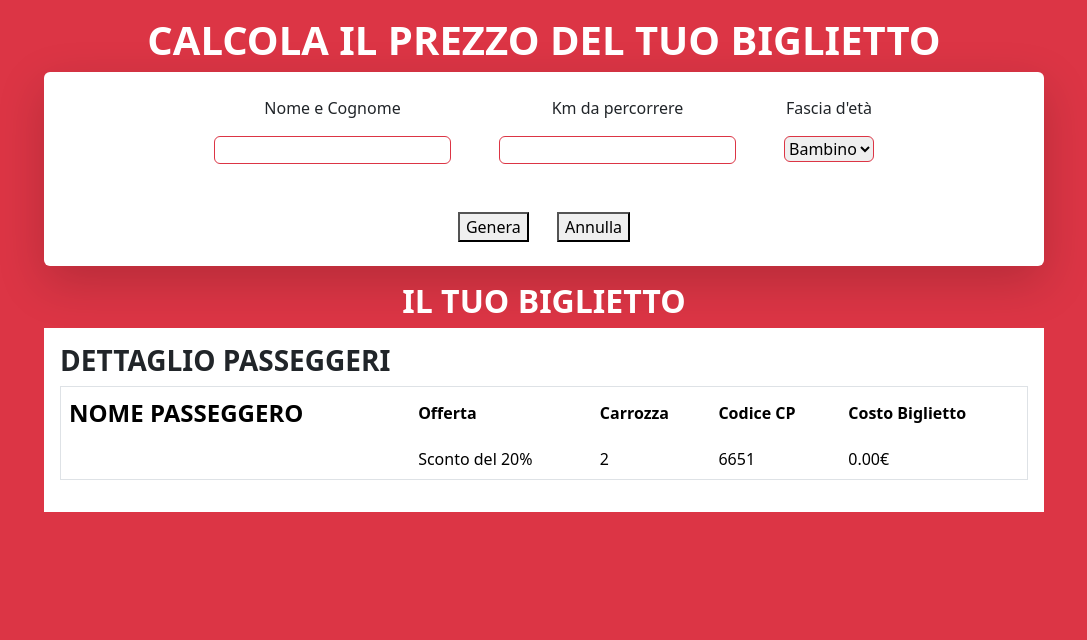
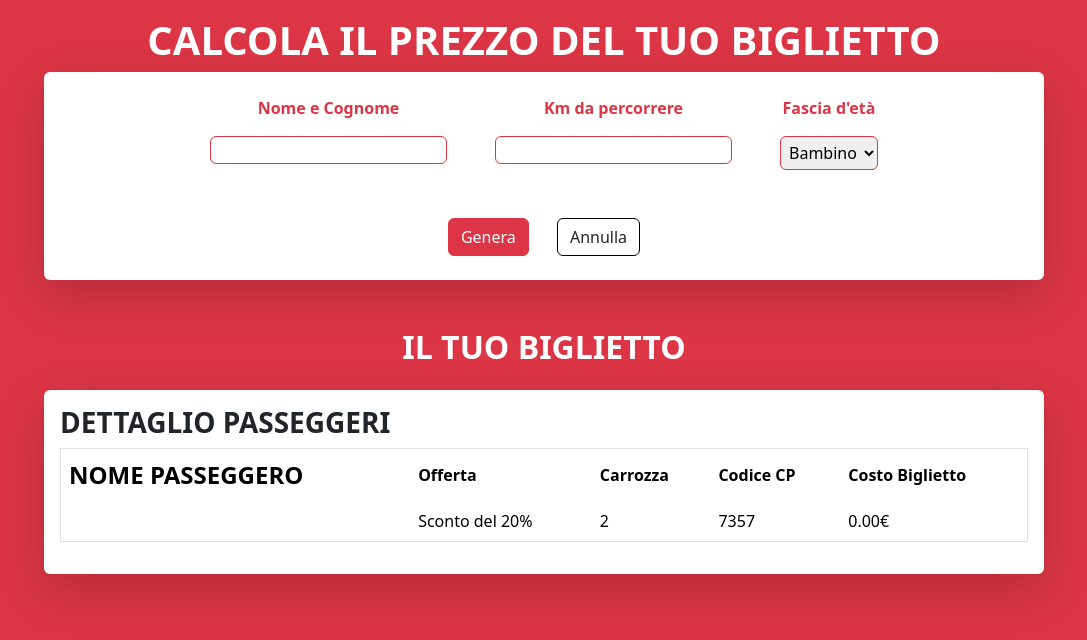
Before and after one commit to marcovittoriozacca/js-biglietto-treno-form, a plain HTML site: page index.html in a window 1280 px wide. Both pictures are taken after a click on the button "Genera". Shown: the whole page, without its empty margins (96-1183 px from the left). Drawn offline with nearby package versions, Linux system fonts and the light colour scheme.

Commit message:
feat: style + comment on js file

```diff
--- a/Assets/JS/main.js
+++ b/Assets/JS/main.js
@@ -18,41 +18,45 @@ const myTicketHTML = document.getElementById('myTicket');
 const generaBigliettoHTML = document.getElementById('generaBiglietto');
 const formattaFormHTML = document.getElementById('formattaForm');
 
+// funzione che genera il biglietto al click del bottone
 generaBigliettoHTML.addEventListener("click", function(){
 
+    // il biglietto viene visualizzato a schermo
     myTicketHTML.className = 'd-block'
 
+    // viene visualizzato il nome del passeggero inserito in input
     nomePsgBiglietto.innerHTML = nomePsg.value.toUpperCase();
+
+    //calcolo del prezzo in base ai km da percorrere
     price = kmDaPercorrere.value * kmXhourPrice;
 
+    // controllo per eventuali sconti
     if(etaPsg.value == "minorenne"){
         price = price - ( price * 0.2 );
         offertaBiglietto.innerHTML = 'Sconto del 20%'
-        costoBigliettoHTML.innerHTML = `${price.toFixed(2)}€`;
-        carrozzaHTML.innerHTML =  randomNumGen(1, 10);
-        codiceCPHTML.innerHTML =  randomNumGen(1000, 9000);
-
 
     }else if (etaPsg.value == "over65"){
         price = price - ( price * 0.4 );
         offertaBiglietto.innerHTML = 'Sconto del 40%'
-        costoBigliettoHTML.innerHTML = `${price.toFixed(2)}€`;
-        carrozzaHTML.innerHTML =  randomNumGen(1, 10);
-        codiceCPHTML.innerHTML =  randomNumGen(1000, 9000);
+
     } else {
         offertaBiglietto.innerHTML = 'Biglietto Standard'
-        costoBigliettoHTML.innerHTML = `${price.toFixed(2)}€`;
-        carrozzaHTML.innerHTML =  randomNumGen(1, 10);
-        codiceCPHTML.innerHTML =  randomNumGen(1000, 9000);
     }
+    // in output il costo del biglietto, la carrozza (random ) e il codice CP ( random )
+    costoBigliettoHTML.innerHTML = `${price.toFixed(2)}€`;
+    carrozzaHTML.innerHTML =  randomNumGen(1, 10);
+    codiceCPHTML.innerHTML =  randomNumGen(1000, 9999);
 })
 
+//funzione che genera numeri randomicamente in base a un min o max a piacere
 function randomNumGen(min, max){
     return Math.floor (Math.random()*(max-min + 1)+min)
 }
 
+// bottone che resetta tutto
 formattaFormHTML.addEventListener("click", function(){
     nomePsg.value = null;
     kmDaPercorrere.value = null;
     etaPsg.value = "minorenne";
+    myTicketHTML.className = 'd-none'
 })
--- a/index.html
+++ b/index.html
@@ -22,17 +22,17 @@
         <div class="bg-white py-4 px-5 rounded-2 shadow-lg mx-auto bigliettoForm">
             <div class="d-flex justify-content-center column-gap-5">
                 <div class="d-flex flex-column row-gap-3">
-                    <label for="name" class="text-center">Nome e Cognome</label>
-                    <input type="text" id="name" class="rounded border border-danger" autocomplete="off">
+                    <label for="name" class="text-center fw-bold text-danger ">Nome e Cognome</label>
+                    <input type="text" id="name" class="rounded border border-danger" autocomplete="on">
                 </div>
                 <div class="d-flex flex-column row-gap-3">
-                    <label for="km" class="text-center">Km da percorrere</label>
-                    <input type="text" id="km" class="rounded border border-danger">
+                    <label for="km" class="text-center fw-bold text-danger ">Km da percorrere</label>
+                    <input type="number" id="km" min="1" autocomplete="off" class="rounded border border-danger">
                 </div>
 
                 <div class="d-flex flex-column row-gap-3">
-                    <label for="eta" class="text-center">Fascia d'età</label>
-                    <select name="etaPsg" id="eta" class="rounded border border-danger">
+                    <label for="eta" class="text-center fw-bold text-danger ">Fascia d'età</label>
+                    <select name="etaPsg" id="eta" class="rounded border border-danger p-1">
                         <option value="minorenne">Bambino</option>
                         <option value="maggiorenne">Adulto</option>
                         <option value="over65">Over 65</option>
@@ -40,15 +40,15 @@
                 </div>
             </div>
             <div class="text-center mt-5">
-                <button id="generaBiglietto" class="me-4">Genera</button>
-                <button id="formattaForm">Annulla</button>
+                <button id="generaBiglietto" class="me-4 btn btn-danger">Genera</button>
+                <button id="formattaForm" class="btn border border-black ">Annulla</button>
             </div>
         </div>
 
         <!-- il mio biglietto  -->
         <div id="myTicket" class="d-none">
-            <h2 class="text-uppercase text-center text-white fw-bolder mt-3">il tuo biglietto</h2>
-            <div class="bigliettoForm mx-auto bg-white p-3 ">
+            <h2 class="text-uppercase text-center text-white fw-bolder mt-5 mb-4 ">il tuo biglietto</h2>
+            <div class="bigliettoForm mx-auto bg-white p-3 rounded-2 shadow-lg">
                 <h3 class="text-uppercase  fw-bold">dettaglio passeggeri</h3>
                 <div>
                     <table class="table table-borderless border">
@@ -63,7 +63,7 @@
                         </thead>
                         <tbody>
                           <tr>
-                            <th id="nomeBiglietto" class=" fs-4"></th>
+                            <th id="nomeBiglietto" class="fs-4"></th>
                             <td id="offerta"></td>
                             <td id="carrozza"></td>
                             <td id="codiceCP"></td>
```
